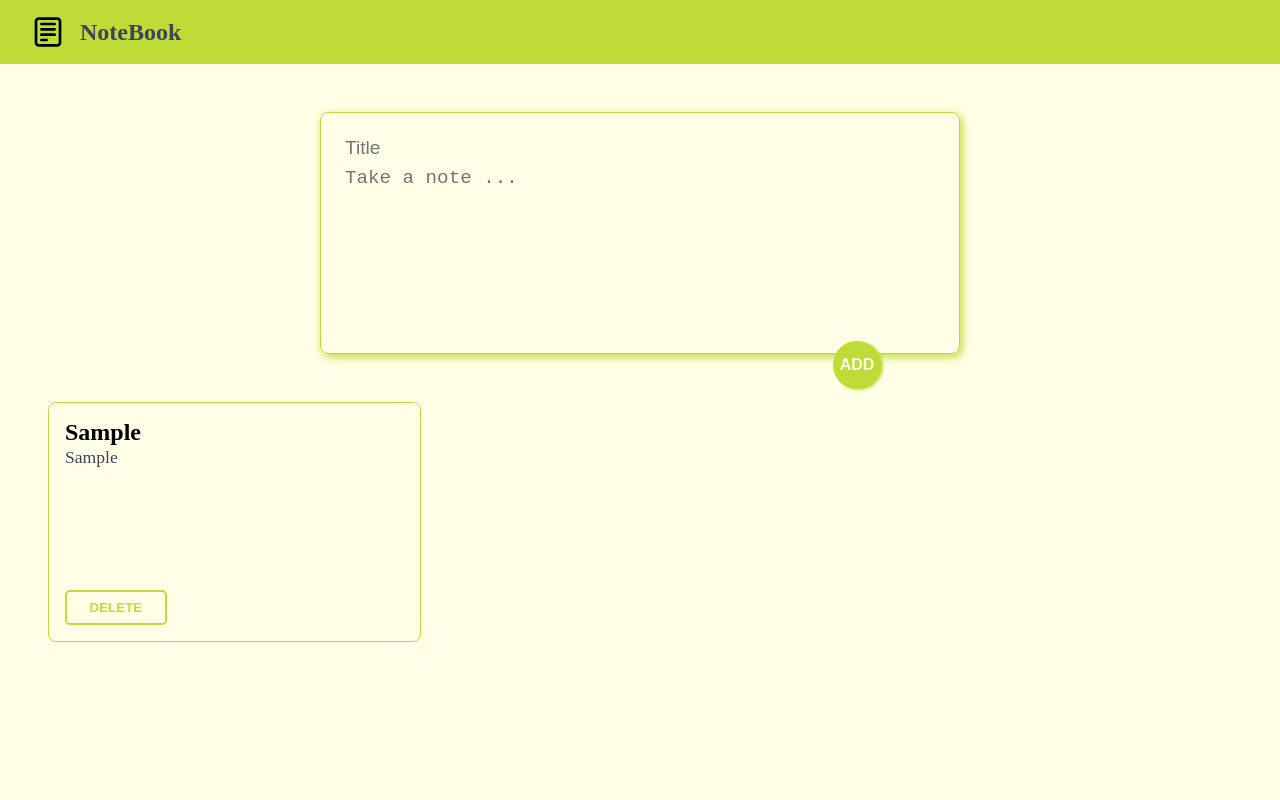
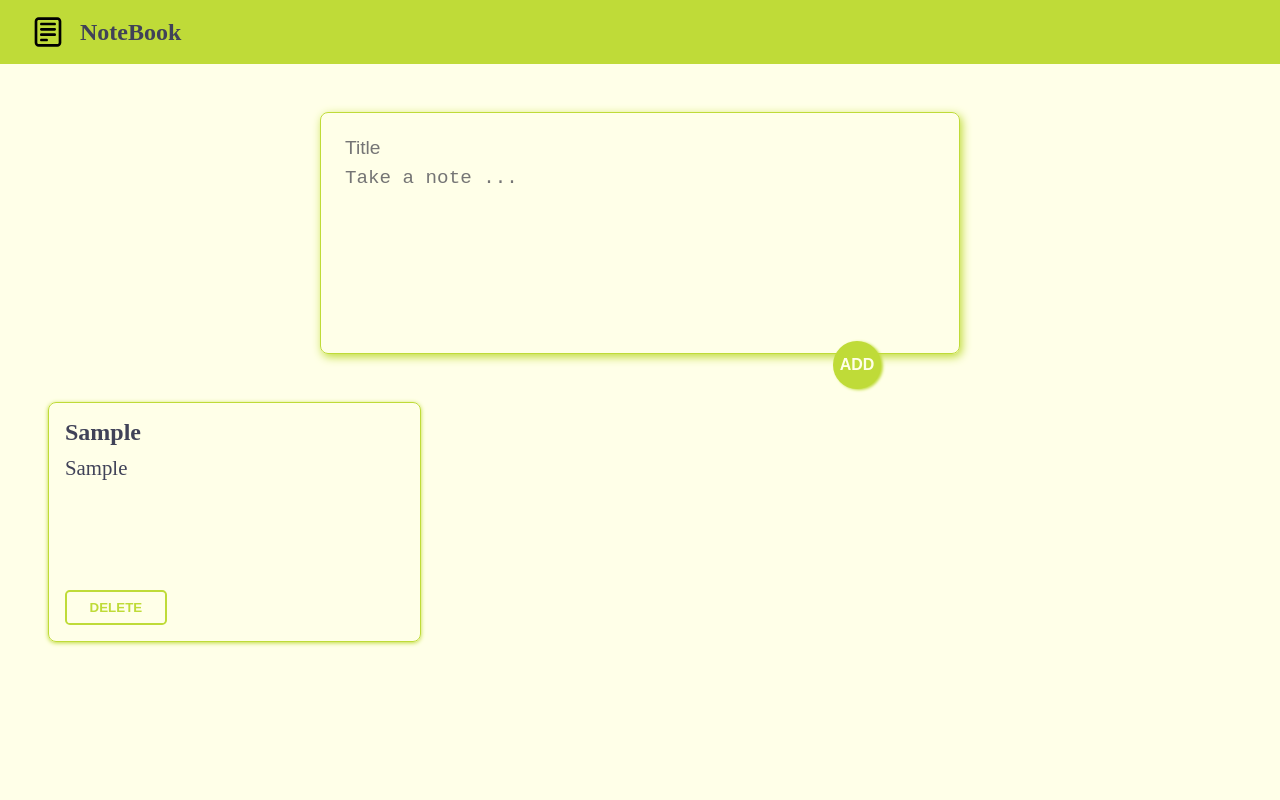
Before and after one commit to NDraganov/notebook, a Next.js app: page / in a window 1280 px wide. Both pictures are taken after typing "Sample", "Sample" into the empty fields and a click on the button "ADD". Shown: the top 800 px of the page. Built offline with nearby package versions, Linux system fonts and the light colour scheme.

Commit message:
Add styles to note

```diff
--- a/components/note/note-item.module.css
+++ b/components/note/note-item.module.css
@@ -4,19 +4,21 @@
   justify-content: space-between;
   flex-direction: column;
   border: 1px solid var(--dark-green);
+  box-shadow: 0px 1px 4px var(--dark-green);
   border-radius: 0.5rem;
   width: 100%;
   height: 15rem;
   padding: 1rem;
   overflow: scroll;
 }
-.note h1,
+.note h2,
 .note p {
   color: var(--grey);
-  font-size: 1.1em;
+
   margin-bottom: 0.5rem;
 }
 .note p {
+  font-size: 1.3rem;
   line-height: 1.3;
   word-wrap: break-word;
 }
```
